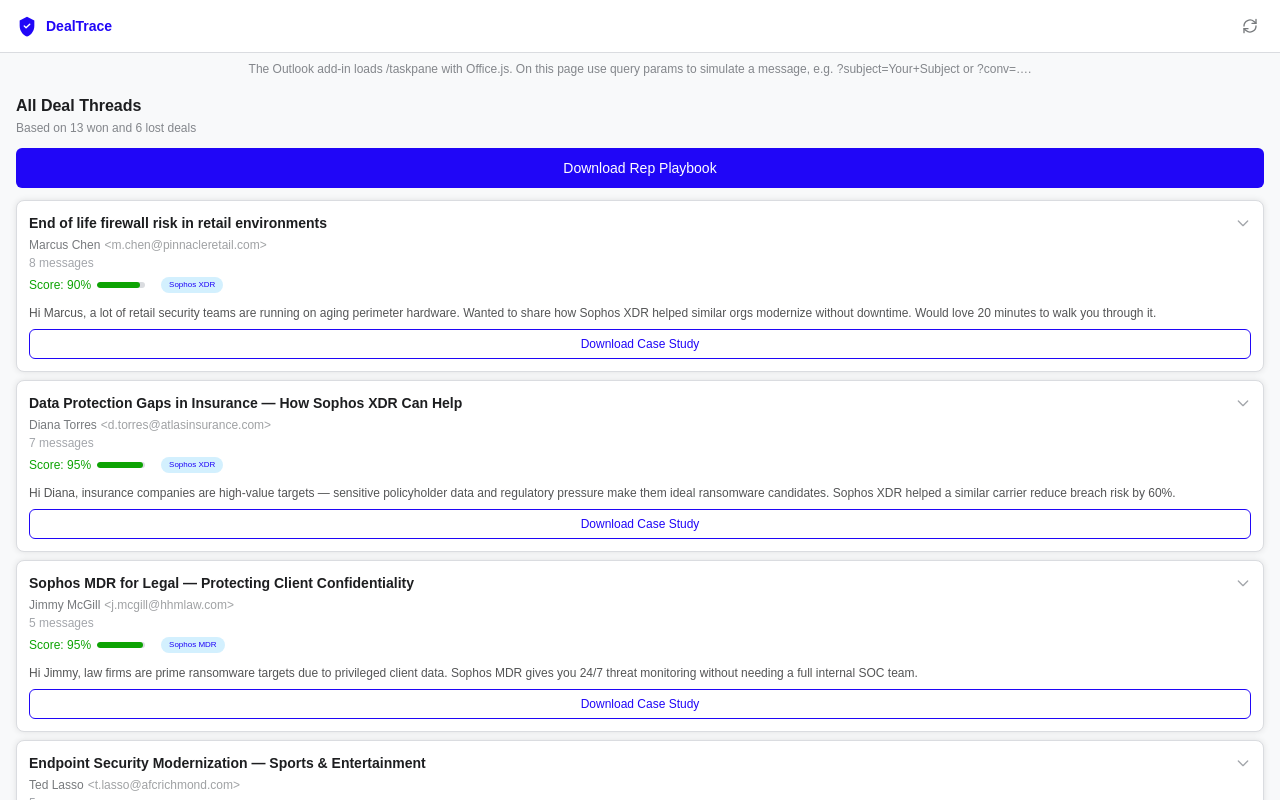
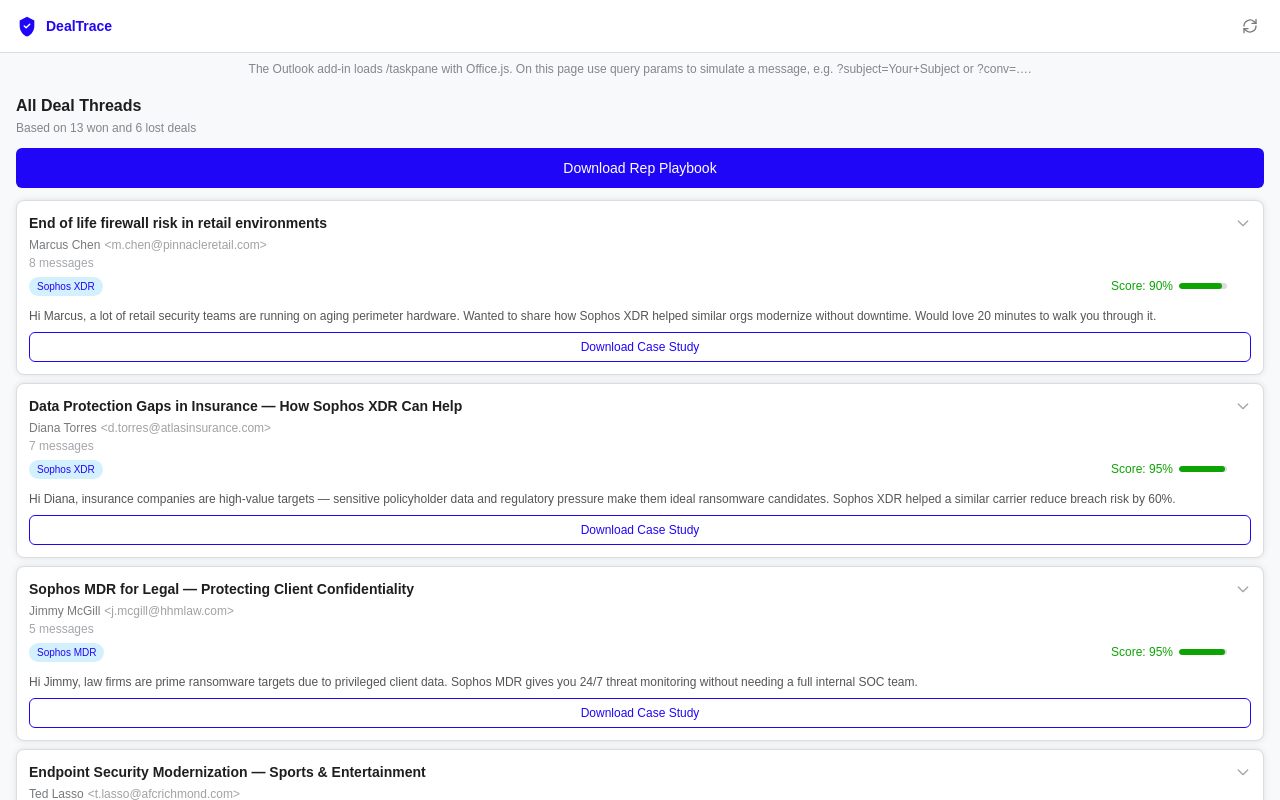
Before and after one commit to nica-cabuhat/deal-trace, a Next.js app: page /sample in a window 1280 px wide. Shown: the top 800 px of the page. Built offline with nearby package versions, Linux system fonts and the light colour scheme.

Commit message:
FIX: card ui

```diff
--- a/src/components/playbook/ThreadList.tsx
+++ b/src/components/playbook/ThreadList.tsx
@@ -311,13 +311,12 @@
       <p className="mb-1.5 text-xs" style={{ color: "var(--color-gray-400)" }}>
         {thread.messages.length} message{thread.messages.length !== 1 ? "s" : ""}
       </p>
-      <div className="flex items-center gap-4">
-        {health && <ScoreBadge health={health} />}
+      <div className="flex items-center justify-between">
         {thread.product && (
           <span
             className="inline-flex items-center rounded-full px-2 py-0.5 font-medium"
             style={{
-              fontSize: "8px",
+              fontSize: "10px",
               background: "var(--color-blue-35)",
               color: "var(--color-sophos-blue)",
             }}
@@ -325,6 +324,7 @@
             {thread.product}
           </span>
         )}
+        {health && <ScoreBadge health={health} />}
       </div>
     </>
   );
```
